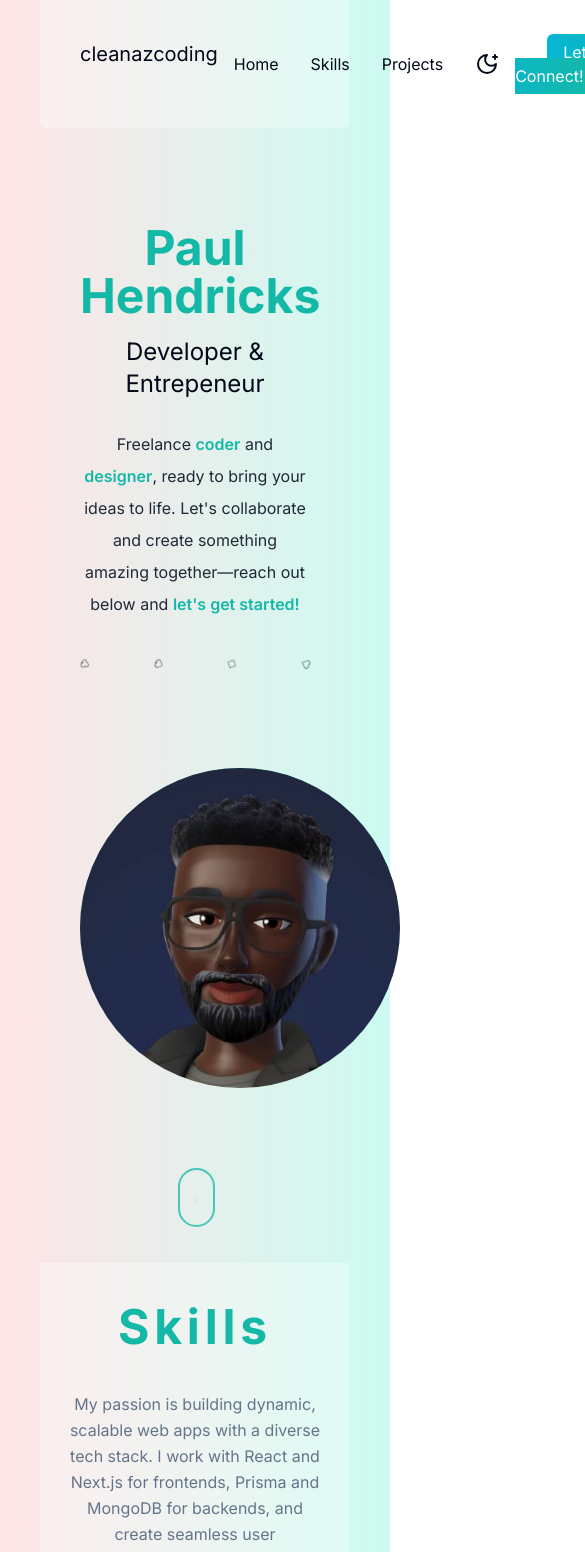
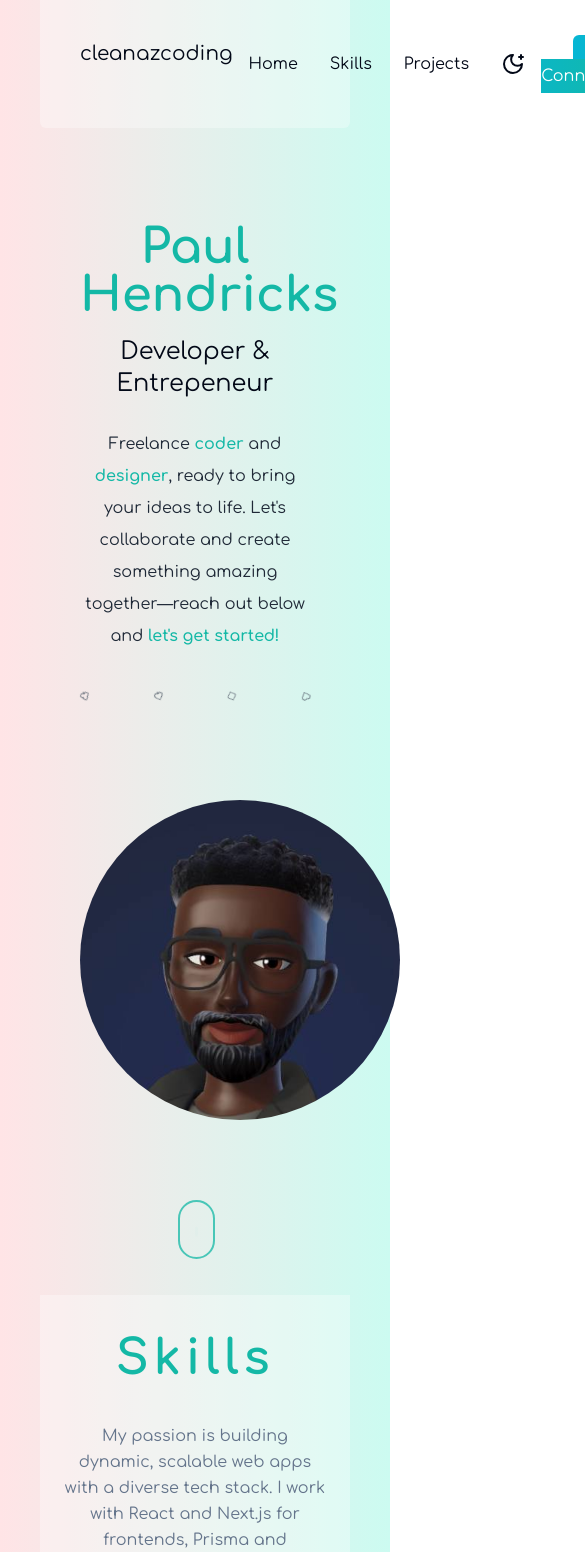
Before and after one commit to cleanaz-dev/ph-portfolio, a Next.js app: page / in a window 390 px wide. Shown: the top 1552 px of the page, 585 px wide, since content can reach past the window. Built offline with nearby package versions, Linux system fonts and the light colour scheme.

Commit message:
initial commit

```diff
--- a/app/layout.js
+++ b/app/layout.js
@@ -1,7 +1,8 @@
-import { Inter } from "next/font/google";
+import { Inter, Comfortaa } from "next/font/google";
 import "./globals.css";
 
 const inter = Inter({ subsets: ["latin"] });
+const comfortaa = Comfortaa({ subsets: ["latin"] });
 
 export const metadata = {
   title: "Paul Hendricks Portfolio",
@@ -11,7 +12,7 @@ export const metadata = {
 export default function RootLayout({ children }) {
   return (
     <html lang="en">
-      <body className={inter.className}>{children}</body>
+      <body className={comfortaa.className}>{children}</body>
     </html>
   );
 }
--- a/app/page.js
+++ b/app/page.js
@@ -7,7 +7,7 @@ import React from "react";
 
 export default function Home() {
  return (
-  <div className="relative bg-gradient-to-r from-rose-100 to-teal-100 px-10 md:px-20 lg:px-40 pb-20">
+  <div className="relative bg-gradient-to-r from-rose-100 to-teal-100 px-10 md:px-20 lg:px-40 pb-20 dark:bg-black">
    <div className="absolute inset-0 z-10">
     <img
      src="/animate-bg.svg"
--- a/components/Contacts.jsx
+++ b/components/Contacts.jsx
@@ -16,9 +16,9 @@ import { SubmitButton } from "./SubmitButton";
 export default function Contacts() {
  return (
   <div className="min-h-[1000px] flex flex-col justify-center items-center ">
-    <h2 className="text-4xl font-bold mb-6 text-center">Let's Connect</h2>
-    <p></p>
-   <section id="contacts" className="w-full max-w-3xl mx-auto pt-6 px-6 pb-10 bg-white/30 rounded-lg shadow-lg ">
+    <h2 className="text-4xl font-bold mb-6 text-center text-white bg-rose-300/30 p-4 rounded-md hover:bg-teal-300/30 transition-colors duration-300">Let's Connect</h2>
+    <p className="max-w-3xl text-center pb-4">I'm always excited to discuss new projects and opportunities. Let's chat about how we can bring your web ideas to life!</p>
+   <section id="contacts" className="w-full max-w-3xl mx-auto pt-6 px-6 pb-10 bg-white/30 rounded-lg shadow-lg hover:bg-white/60 transition-colors duration-500">
     <h2 className="text-2xl font-bold mb-6 text-center">Contact Form</h2>
     <form action={submitForm} className="space-y-4">
      <div className="grid sm:grid-cols-1 md:grid-cols-2 gap-4">
@@ -30,6 +30,7 @@ export default function Contacts() {
          placeholder="Your name"
          name="name"
          required
+
         />
       </div>
       <div className="space-y-2">
--- a/components/Hero.jsx
+++ b/components/Hero.jsx
@@ -46,9 +46,9 @@ export default function Hero() {
      <div className="mx-auto bg-gradient-to-b from-teal-500 rounded-full w-80 h-80 relative overflow-hidden mt-20 md:h-96 md:w-96">
       <Image
        src={profilePicture}
-       layout="fill"
-       objectFit="cover"
+       className="object-cover"
        alt="bio-image"
+       priority
       />
      </div>
      <div className="flex justify-center mt-20">
--- a/components/Projects.jsx
+++ b/components/Projects.jsx
@@ -2,6 +2,9 @@ import React from "react";
 import { motion } from 'framer-motion'
 import Link from "next/link";
 import Image from "next/image";
+import { Dancing_Script } from "next/font/google";
+
+const dancingScript = Dancing_Script({ subsets: ["latin"] });
 
 const projects = [
  {
@@ -34,8 +37,11 @@ const projects = [
 export default function Projects() {
  return (
   <>
-   <section id="projects" className="mt-10 py-10 max-w-6xl mx-auto">
-        <h1 className="text-5xl text-rose-300 text-center font-bold tracking-widest mb-4">Projects</h1>
+   <section id="projects" className="mt-10 py-10 max-w-6xl mx-auto ">
+        <h1
+          style={{ fontFamily: dancingScript.style.fontFamily }}
+          className="text-6xl text-rose-300 text-center font-bold tracking-widest mb-4">Projects</h1>
+          <p className="max-w-3xl text-center mx-auto pb-4">Each project is a journey of creativity and problem-solving. Explore my work and see how I've turned challenges into real-life solutions!</p>
         <div className="grid grid-cols-1 md:grid-cols-2 gap-8 p-8">
           {projects.map((project) => (
             <div
--- a/components/SubmitButton.jsx
+++ b/components/SubmitButton.jsx
@@ -3,6 +3,7 @@
 import React from "react";
 import { useFormStatus } from "react-dom";
 import { Button } from "./ui/button";
+import { Loader2Icon } from "lucide-react";
 
 export function SubmitButton() {
   const { pending } = useFormStatus();
@@ -16,7 +17,7 @@ export function SubmitButton() {
       ) : (
         <Button
           type="submit"
-          className="bg-gradient-to-r from-rose-100 to-teal-100 flex w-full">
+          className="bg-white text-black flex w-full hover:text-teal-500 hover:bg-slate-50">
           <span>Submit Form </span>
         </Button>
       )}
--- a/lib/actions.js
+++ b/lib/actions.js
@@ -4,16 +4,19 @@ import axios from 'axios';
 
 export const submitForm = async (formData) => {
   try {
+    console.log("data received: ", formData);
     const name = formData.get('name');
     const email = formData.get('email');
     const message = formData.get('message');
     const mobile = formData.get('mobile');
+    const budget = formData.get('budget');
 
     await axios.post('https://your-api-endpoint.com/submit', {
       name,
       email,
       message,
       mobile,
+      budget,
     })
     console.log('Form submitted successfully');
   } catch (error) {
```
Also changed, not shown: app/globals.css (line endings or trailing spaces).
